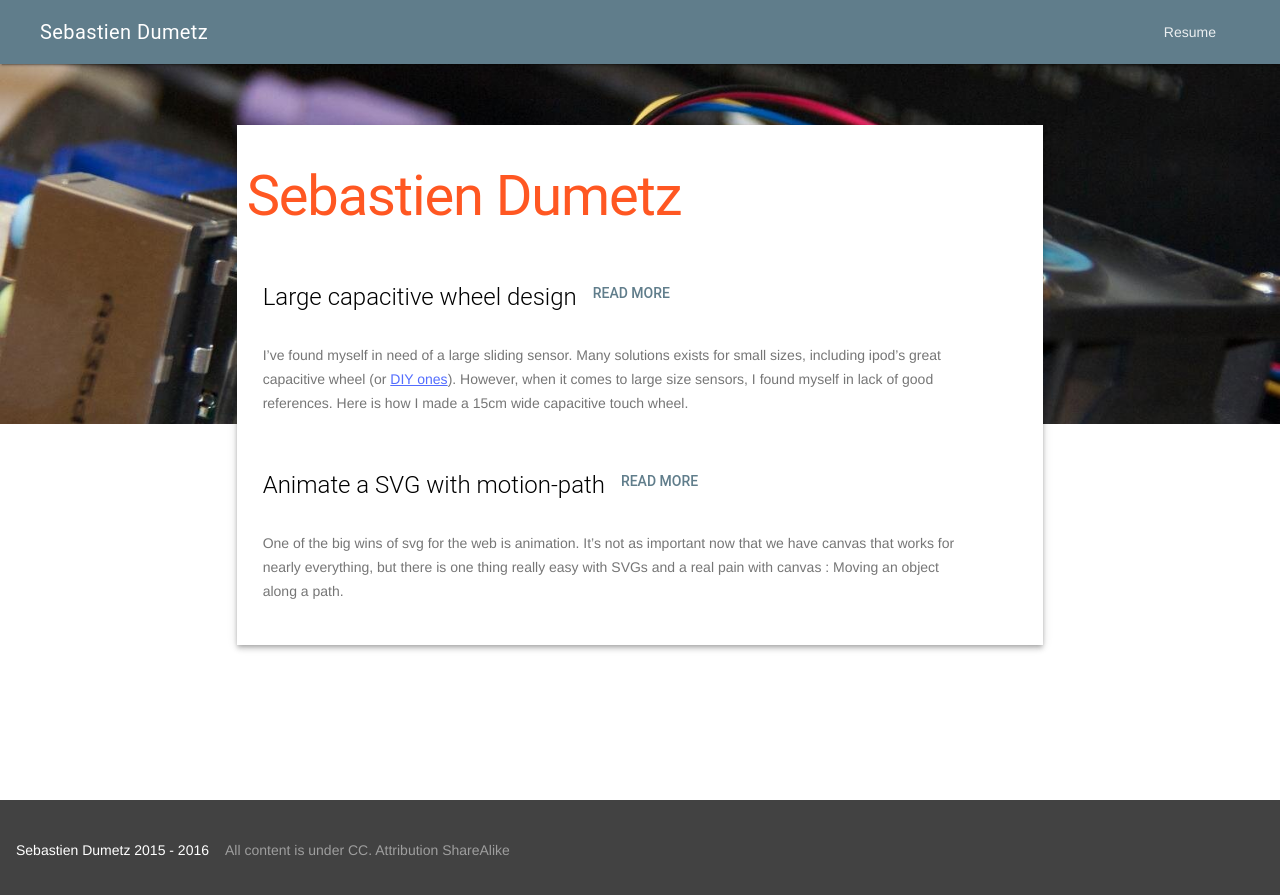
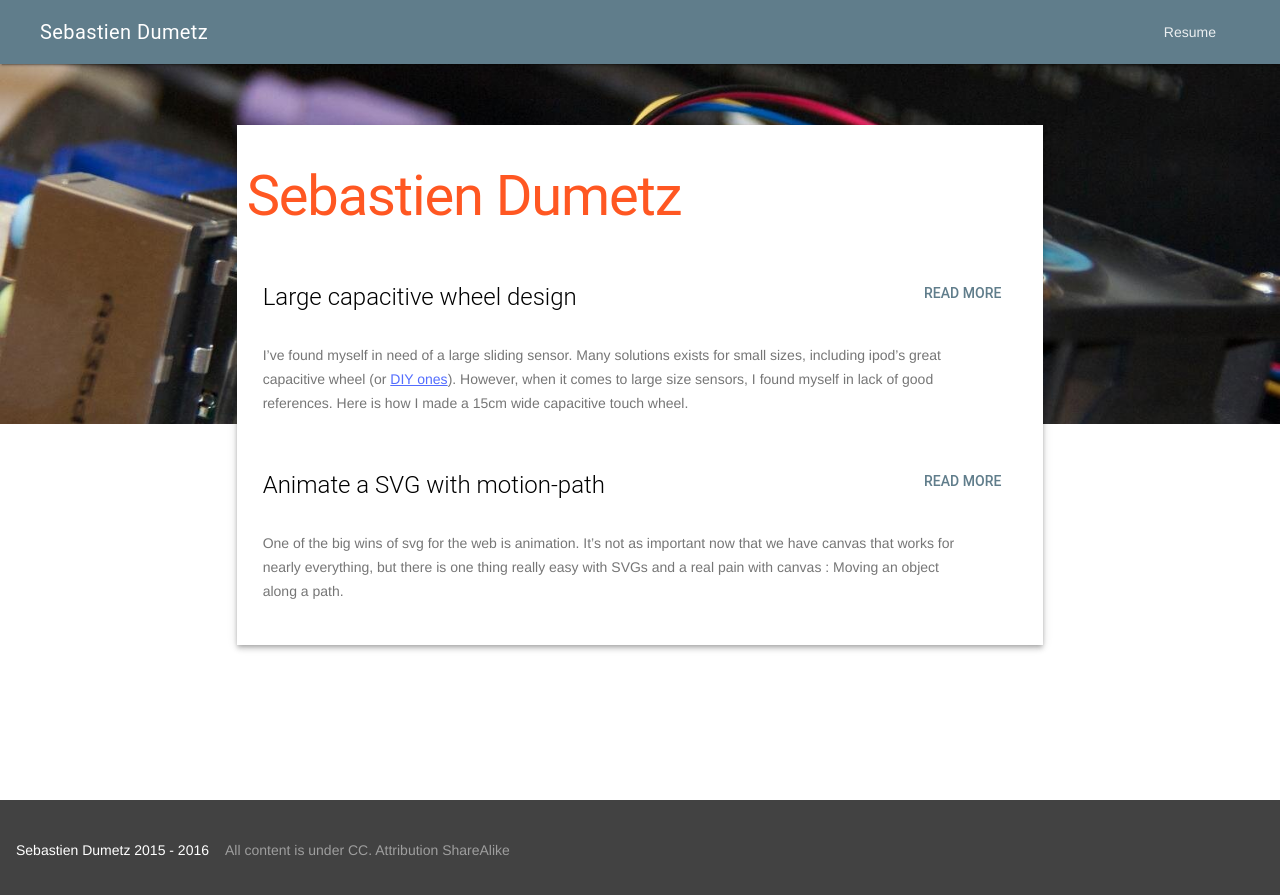
Before and after one commit to sdumetz/sdumetz.github.io, a Jekyll site: the page built from index.html, in a window 1280 px wide. Shown: the top 895 px of the page. Built offline with Jekyll 4.4.1, drawn with Linux system fonts in a browser that asks for light colours.

Commit message:
update style to match new cards design

```diff
--- a/style/main.css
+++ b/style/main.css
@@ -32,20 +32,38 @@
 .site-content{
   padding:10px;
 }
-.card-wide > .mdl-card__title {
+.mdl-card.image-card{
+  margin:auto;
+  width:auto;
+  height:auto;
+  max-width: 512px;
+  max-height:512px;
+}
+.mdl-card.image-card > .mdl-card__title {
   color: #333;
-  height: 176px;
+  padding:0px;
+  max-height:100%;
 }
-.card-title{
+.image-card >.mdl-card__title img{
+  max-width: 100%;
+  max-height:100%;
+  height: auto;
+  display: block;
+  margin:auto;
+}
+.image-card .mdl-card__supporting-text{
+  background-color:rgba(255,255,255,0.8);
+}
+.post-title{
   display:flex;
   align-content:stretch;
   width:100%;
 }
-.card-title-text{
+.post-title-text{
   align-self:flex-start;
   flex-grow:1;
 }
-.card-title-more {
+.post-title-more {
   align-self:flex-end;
 }
 @media (min-width:1200px){
```
